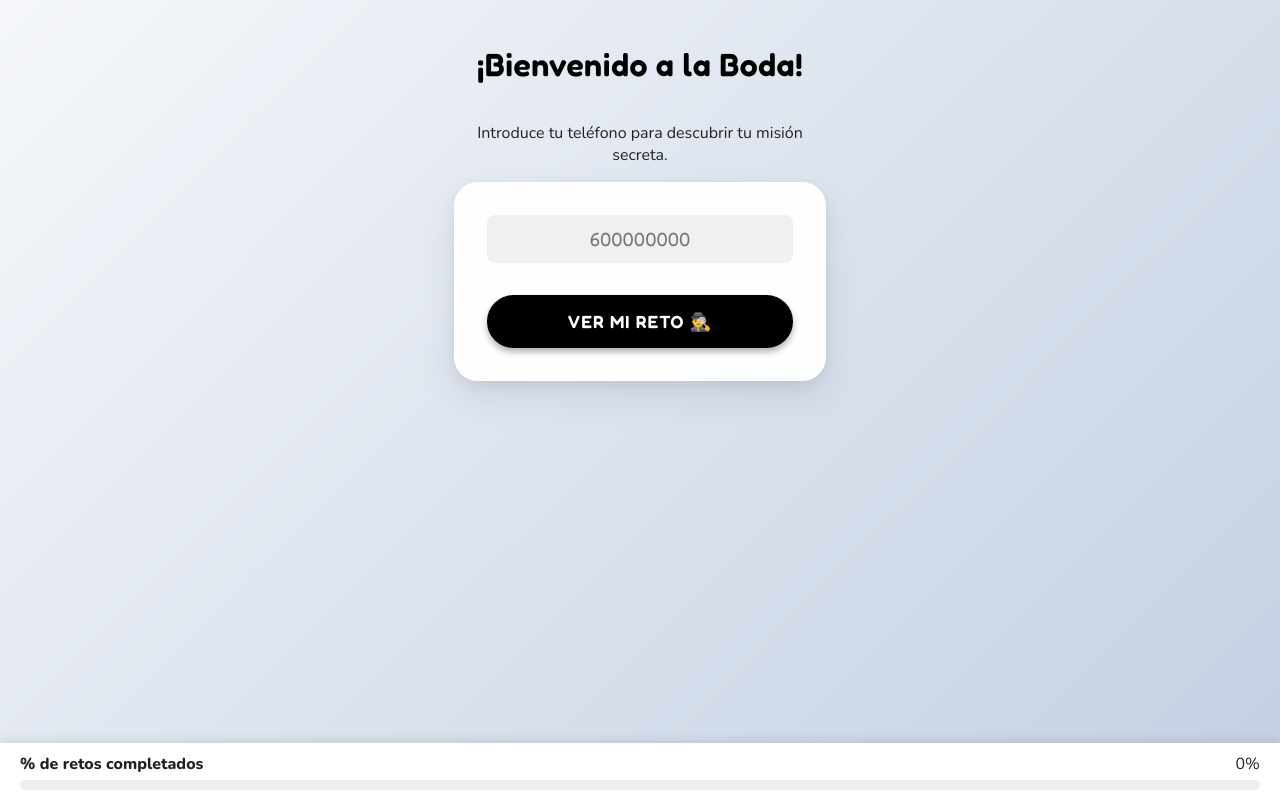
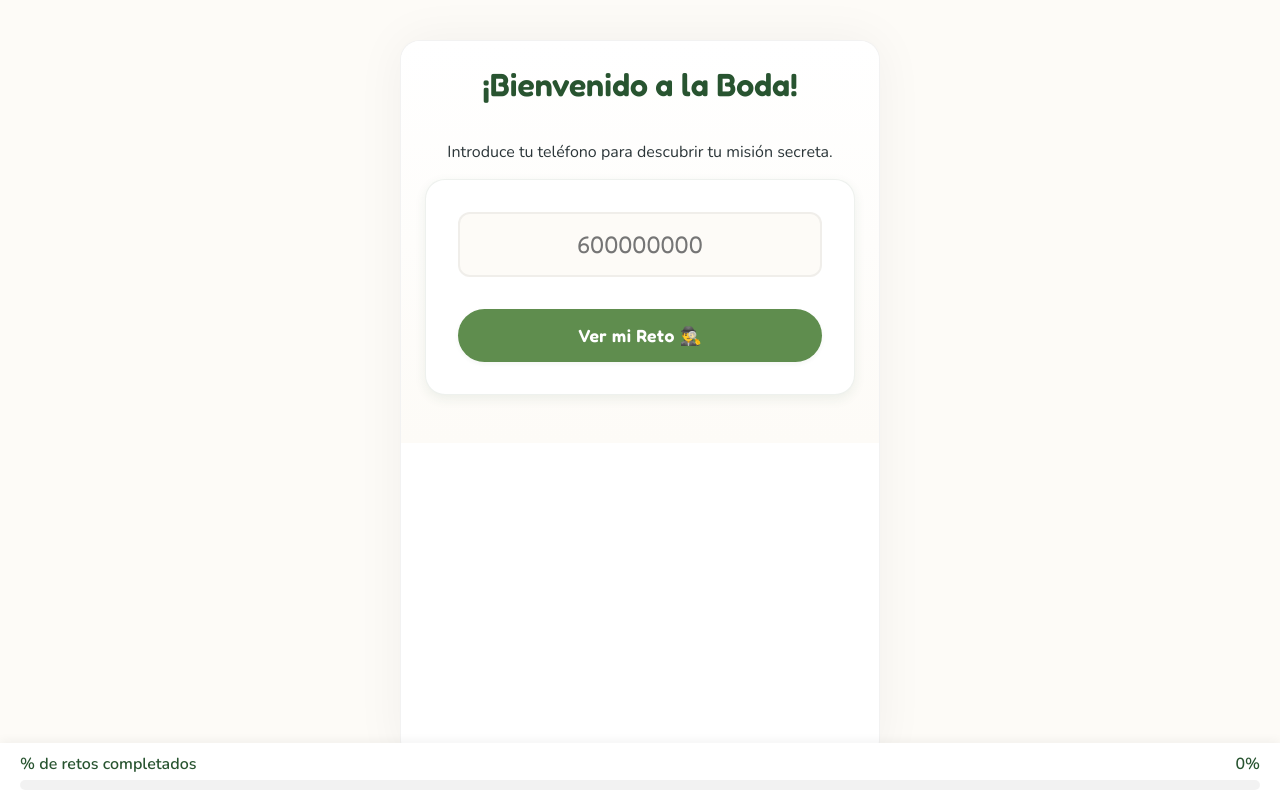
Before and after one commit to asegoviaTarin/wedding-challenge, a React (Vite) app: page / in a window 1280 px wide. Built offline with nearby package versions, Linux system fonts and the light colour scheme; no server answers; the database is empty.

Commit message:
UI Redesign: Sage & Cream Theme

```diff
--- a/src/components/ChallengeCard.jsx
+++ b/src/components/ChallengeCard.jsx
@@ -28,35 +28,21 @@ export default function ChallengeCard({ guest, onComplete, onReject }) {
           <button
             onClick={onReject}
             className="secondary"
-            style={{
-              marginTop: '12px',
-              background: 'transparent',
-              color: 'var(--color-secondary)',
-              boxShadow: 'none',
-              border: '2px solid var(--color-secondary)',
-              opacity: 0.7
-            }}
+            style={{ marginTop: '12px' }}
           >
             Rechazar Desafío ❌
           </button>
         </>
       ) : (
         <>
-          <div className="card" style={{ backgroundColor: 'var(--color-success)', color: 'white' }}>
+          <div className="card completed">
             <h3>¡Misión Cumplida! 🎉</h3>
             <p>Has aportado tu granito de arena a la fiesta.</p>
           </div>
           <button
             onClick={onReject}
             className="btn-text"
-            style={{
-              marginTop: '12px',
-              background: 'transparent',
-              color: 'var(--color-secondary)',
-              boxShadow: 'none',
-              textDecoration: 'underline',
-              fontSize: '0.9rem'
-            }}
+            style={{ marginTop: '12px' }}
           >
             Volver / Salir
           </button>
--- a/src/components/Login.jsx
+++ b/src/components/Login.jsx
@@ -23,18 +23,10 @@ export default function Login({ onLogin, error }) {
             value={phone}
             maxLength={9}
             onChange={(e) => setPhone(e.target.value)}
-            style={{
-              width: '100%',
-              padding: '12px',
-              fontSize: '1.2rem',
-              borderRadius: '8px',
-              border: '2px solid var(--color-bg)',
-              textAlign: 'center'
-            }}
           />
         </div>
 
-        {error && <p style={{ color: 'red', marginBottom: '1rem' }}>{error}</p>}
+        {error && <p style={{ color: 'var(--color-error)', marginBottom: '1rem' }}>{error}</p>}
 
         <button type="submit">
           Ver mi Reto 🕵️‍♂️
--- a/src/components/ProgressBar.jsx
+++ b/src/components/ProgressBar.jsx
@@ -1,32 +1,15 @@
 export default function ProgressBar({ percentage }) {
   return (
-    <div style={{
-      position: 'fixed',
-      bottom: 0,
-      left: 0,
-      width: '100%',
-      backgroundColor: 'white',
-      padding: '10px 20px',
-      boxShadow: '0 -2px 10px rgba(0,0,0,0.1)',
-      zIndex: 100
-    }}>
-      <div style={{ display: 'flex', justifyContent: 'space-between', marginBottom: '5px' }}>
-        <span style={{ fontWeight: 'bold' }}>% de retos completados</span>
+    <div className="progress-bar-container">
+      <div className="progress-info">
+        <span>% de retos completados</span>
         <span>{percentage}%</span>
       </div>
-      <div style={{
-        width: '100%',
-        height: '10px',
-        backgroundColor: '#eee',
-        borderRadius: '5px',
-        overflow: 'hidden'
-      }}>
-        <div style={{
-          width: `${percentage}%`,
-          height: '100%',
-          backgroundColor: 'var(--color-secondary)',
-          transition: 'width 0.5s ease-out'
-        }} />
+      <div className="progress-track">
+        <div
+          className="progress-fill"
+          style={{ width: `${percentage}%` }}
+        />
       </div>
     </div>
   );
--- a/src/data/mockGuests.js
+++ b/src/data/mockGuests.js
@@ -12,8 +12,14 @@ export const guests = [
     completed: false
   },
   {
-    phone: "600333444",
-    name: "Laura (Amiga Novia)",
+    phone: "617834768",
+    name: "Alba Segovia",
+    challenge: "Llegar a comer hoy antes de las 14:00.",
+    completed: false
+  },
+  {
+    phone: "649067636",
+    name: "Mario Segovia",
     challenge: "Brindar con el padrino y que diga '¡Vivan los novios!'",
     completed: false
   },
--- a/src/index.css
+++ b/src/index.css
@@ -1,39 +1,5 @@
 @import url('https://fonts.googleapis.com/css2?family=Fredoka:wght@400;600&family=Nunito:wght@400;600;800&display=swap');
-
-:root {
-  /* Elegant Black Palette */
-  --color-primary: #000000;
-  /* Black */
-  --color-secondary: #000000;
-  /* Black for headers too */
-  --color-accent: #FFD700;
-  /* Gold */
-  --color-text: #212121;
-  --color-card-bg: rgba(255, 255, 255, 0.95);
-  --color-success: #000000;
-
-  /* Gradients */
-  --bg-gradient: linear-gradient(135deg, #f5f7fa 0%, #c3cfe2 100%);
-  /* Silver Mist */
-  --bg-gradient-fun: linear-gradient(to top, #cfd9df 0%, #e2ebf0 100%);
-
-  /* Typography */
-  --font-header: 'Fredoka', cursive;
-  --font-body: 'Nunito', sans-serif;
-
-  /* Spacing */
-  --spacing-sm: 8px;
-  --spacing-md: 16px;
-  --spacing-lg: 24px;
-  --spacing-xl: 32px;
-
-  /* Borders */
-  --radius-md: 16px;
-  --radius-lg: 24px;
-  --shadow-sm: 0 4px 6px rgba(50, 50, 93, 0.11), 0 1px 3px rgba(0, 0, 0, 0.08);
-  --shadow-md: 0 7px 14px rgba(50, 50, 93, 0.1), 0 3px 6px rgba(0, 0, 0, 0.08);
-  --shadow-float: 0 15px 35px rgba(50, 50, 93, 0.1), 0 5px 15px rgba(0, 0, 0, 0.07);
-}
+@import './theme/variables.css';
 
 * {
   box-sizing: border-box;
@@ -42,23 +8,33 @@
 body {
   margin: 0;
   font-family: var(--font-body);
-  background: var(--bg-gradient);
+  background-color: var(--color-bg);
   color: var(--color-text);
   min-height: 100vh;
   display: flex;
   justify-content: center;
   align-items: center;
-  /* Center on desktop */
 }
 
 #root {
   width: 100%;
-  max-width: 420px;
+  max-width: 480px;
   min-height: 100vh;
-  /* Glassmorph effect wrapper if preferred, or just full screen on mobile */
-  background: transparent;
+  background: white;
+  margin: 0 auto;
   display: flex;
   flex-direction: column;
+  box-shadow: 0 0 50px rgba(0, 0, 0, 0.05);
+}
+
+@media (min-width: 500px) {
+  #root {
+    min-height: 90vh;
+    border-radius: var(--radius-lg);
+    margin: 2vh auto;
+    overflow: hidden;
+    border: 1px solid rgba(0, 0, 0, 0.05);
+  }
 }
 
 /* Typography Helpers */
@@ -68,36 +44,19 @@ h3 {
   font-family: var(--font-header);
   color: var(--color-secondary);
   font-weight: 600;
-  letter-spacing: 0.5px;
+  margin-top: 0;
 }
 
-/* Button Styles */
-button {
-  background: var(--color-primary);
-  color: white;
-  border: none;
-  padding: 16px 24px;
-  border-radius: 50px;
-  /* Pill shape */
-  font-size: 1.1rem;
-  font-family: var(--font-header);
-  font-weight: 600;
-  cursor: pointer;
-  transition: all 0.2s ease;
-  width: 100%;
-  box-shadow: 0 4px 6px rgba(0, 0, 0, 0.3);
-  text-transform: uppercase;
-  letter-spacing: 1px;
+h1 {
+  font-size: 2rem;
 }
 
-button:active {
-  transform: translateY(2px);
-  box-shadow: 0 2px 4px rgba(0, 0, 0, 0.2);
+h2 {
+  font-size: 1.75rem;
 }
 
-button.success {
-  background: var(--color-success);
-  box-shadow: 0 4px 6px rgba(0, 230, 118, 0.3);
+h3 {
+  font-size: 1.25rem;
 }
 
 /* Utilities */
@@ -109,50 +68,153 @@ button.success {
   justify-content: center;
   align-items: center;
   text-align: center;
+  background: linear-gradient(180deg, var(--color-surface) 0%, var(--color-bg) 100%);
 }
 
 .card {
-  background: var(--color-card-bg);
-  backdrop-filter: blur(10px);
-  -webkit-backdrop-filter: blur(10px);
+  background: var(--color-surface);
   border-radius: var(--radius-lg);
   padding: var(--spacing-xl);
-  box-shadow: var(--shadow-float);
+  box-shadow: var(--shadow-md);
   width: 100%;
   margin-bottom: var(--spacing-lg);
-  border: 1px solid rgba(255, 255, 255, 0.6);
-  animation: floatUp 0.6s cubic-bezier(0.175, 0.885, 0.32, 1.275);
+  border: 1px solid rgba(40, 84, 48, 0.08);
+  transition: transform 0.2s ease, box-shadow 0.2s ease;
 }
 
-@keyframes floatUp {
-  from {
-    opacity: 0;
-    transform: translateY(20px);
-  }
-
-  to {
-    opacity: 1;
-    transform: translateY(0);
-  }
+.card:hover {
+  transform: translateY(-2px);
+  box-shadow: var(--shadow-float);
 }
 
+/* Input Styles */
 input[type="tel"] {
   width: 100%;
   padding: 16px;
   font-size: 1.5rem;
   border-radius: var(--radius-md);
-  border: 2px solid transparent;
-  background: #f0f0f0;
+  border: 2px solid rgba(0, 0, 0, 0.05);
+  background: var(--color-bg);
   text-align: center;
   margin-bottom: var(--spacing-md);
   font-family: var(--font-header);
-  color: var(--color-secondary);
+  color: var(--color-text);
   transition: all 0.3s ease;
 }
 
 input[type="tel"]:focus {
   outline: none;
   background: white;
-  border-color: var(--color-secondary);
-  box-shadow: 0 0 0 4px rgba(0, 0, 0, 0.1);
+  border-color: var(--color-primary);
+  box-shadow: 0 0 0 4px rgba(95, 141, 78, 0.15);
 }
+
+/* Button Configuration */
+button {
+  width: 100%;
+  padding: 16px 24px;
+  border: none;
+  border-radius: var(--radius-full);
+  font-size: 1.1rem;
+  font-family: var(--font-header);
+  font-weight: 600;
+  cursor: pointer;
+  transition: all 0.2s ease;
+  background: var(--color-primary);
+  color: white;
+  box-shadow: var(--shadow-sm);
+  letter-spacing: 0.5px;
+}
+
+button:hover {
+  background: var(--color-secondary);
+  transform: translateY(-1px);
+  box-shadow: var(--shadow-md);
+}
+
+button:active {
+  transform: translateY(1px);
+  box-shadow: none;
+}
+
+button.secondary {
+  background: transparent;
+  color: var(--color-text);
+  border: 2px solid rgba(0, 0, 0, 0.1);
+  box-shadow: none;
+}
+
+button.secondary:hover {
+  border-color: var(--color-text);
+  background: rgba(0, 0, 0, 0.02);
+}
+
+button.success {
+  background: var(--color-success);
+}
+
+button.success:hover {
+  background: #3d8f2e;
+  box-shadow: 0 4px 15px rgba(78, 159, 61, 0.3);
+}
+
+button.btn-text {
+  background: transparent;
+  color: var(--color-text);
+  padding: 0;
+  width: auto;
+  font-size: 0.9rem;
+  text-decoration: underline;
+  opacity: 0.6;
+  box-shadow: none;
+}
+
+button.btn-text:hover {
+  opacity: 1;
+  background: transparent;
+  transform: none;
+  box-shadow: none;
+}
+
+/* Mission Completed Card Override */
+.card.completed {
+  background-color: var(--color-success);
+  color: white;
+  border: none;
+}
+
+.card.completed h3,
+
+/* Progress Bar */
+.progress-bar-container {
+  position: fixed;
+  bottom: 0;
+  left: 0;
+  width: 100%;
+  background-color: var(--color-surface);
+  padding: 10px 20px;
+  box-shadow: 0 -2px 10px rgba(0, 0, 0, 0.05);
+  z-index: 100;
+}
+
+.progress-info {
+  display: flex;
+  justify-content: space-between;
+  margin-bottom: 5px;
+  font-weight: 600;
+  color: var(--color-secondary);
+}
+
+.progress-track {
+  width: 100%;
+  height: 10px;
+  background-color: rgba(0, 0, 0, 0.05);
+  border-radius: var(--radius-full);
+  overflow: hidden;
+}
+
+.progress-fill {
+  height: 100%;
+  background-color: var(--color-primary);
+  transition: width 0.5s cubic-bezier(0.4, 0, 0.2, 1);
+}
--- /dev/null
+++ b/src/theme/variables.css
@@ -0,0 +1,37 @@
+:root {
+  /* Palette: Sage & Cream */
+  --color-primary: #5F8D4E;
+  /* Sage Green */
+  --color-secondary: #285430;
+  /* Forest Green */
+  --color-accent: #A4BE7B;
+  /* Light Green */
+  --color-bg: #FDFBF7;
+  /* Warm Cream */
+  --color-surface: #FFFFFF;
+  /* White */
+  --color-text: #2C3639;
+  /* Dark Charcoal */
+  --color-success: #4E9F3D;
+  /* Vibrant Green */
+  --color-error: #E15B5B;
+  /* Soft Red */
+
+  /* Typography */
+  --font-header: 'Fredoka', cursive;
+  --font-body: 'Nunito', sans-serif;
+
+  /* Spacing */
+  --spacing-sm: 8px;
+  --spacing-md: 16px;
+  --spacing-lg: 24px;
+  --spacing-xl: 32px;
+
+  /* Borders & Effects */
+  --radius-md: 12px;
+  --radius-lg: 20px;
+  --radius-full: 9999px;
+  --shadow-sm: 0 2px 4px rgba(40, 84, 48, 0.05);
+  --shadow-md: 0 4px 12px rgba(40, 84, 48, 0.08);
+  --shadow-float: 0 10px 25px rgba(40, 84, 48, 0.1);
+}
```
